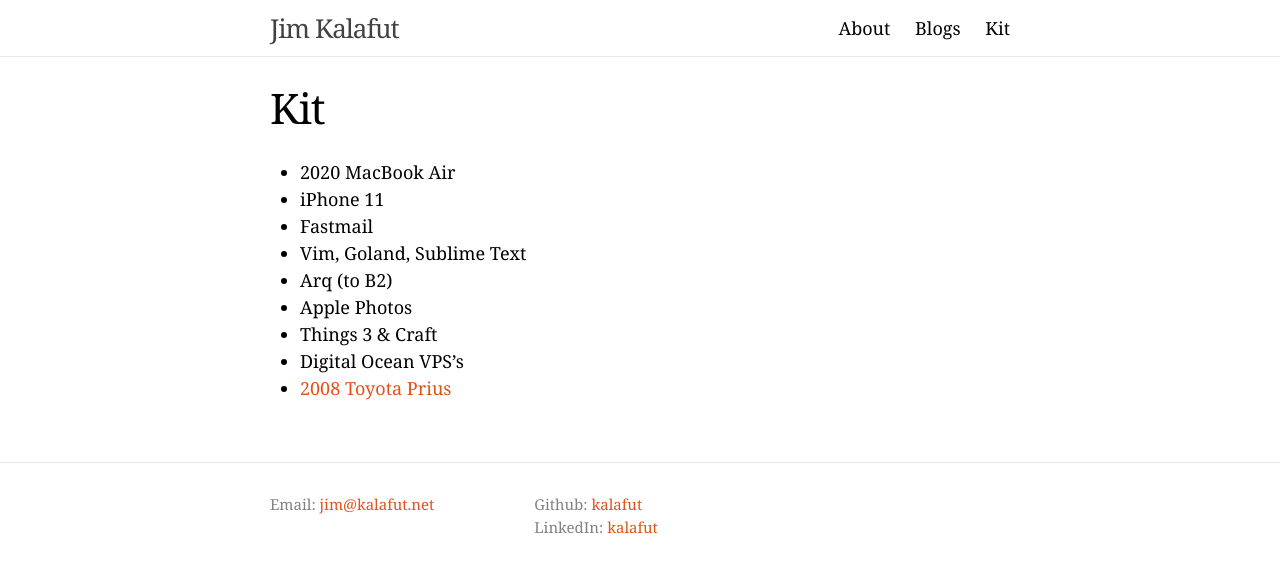
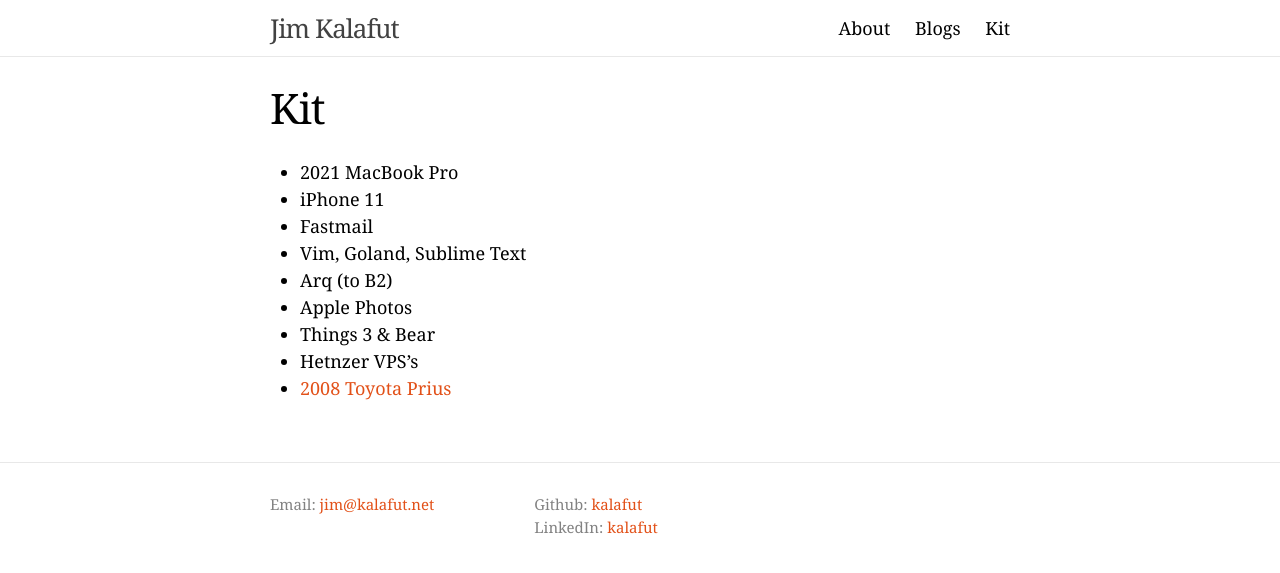
Before and after one commit to kalafut/kalafut.github.io, a Jekyll site: the page built from kit.md, in a window 1280 px wide. Shown: the top 573 px of the page. Built offline with Jekyll 4.4.1, drawn with Linux system fonts in a browser that asks for light colours.

Commit message:
Little updates

```diff
--- a/kit.md
+++ b/kit.md
@@ -3,12 +3,12 @@ title: "Kit"
 layout: page
 ---
 
-- 2020 MacBook Air
+- 2021 MacBook Pro
 - iPhone 11
 - Fastmail
 - Vim, Goland, Sublime Text
 - Arq (to B2)
 - Apple Photos
-- Things 3 & Craft
-- Digital Ocean VPS's
+- Things 3 & Bear
+- Hetnzer VPS's
 - [2008 Toyota Prius](https://pd.kalafut.net/index.html%3Fp=28.html)
```
Also changed, not shown: _posts/2022-01-10-anki-workload.md (+2 -1 lines).
